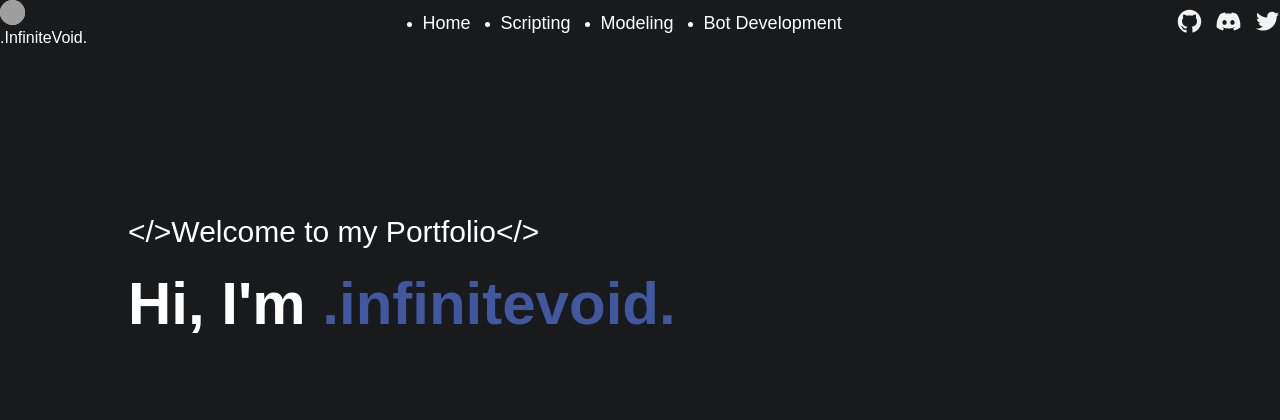
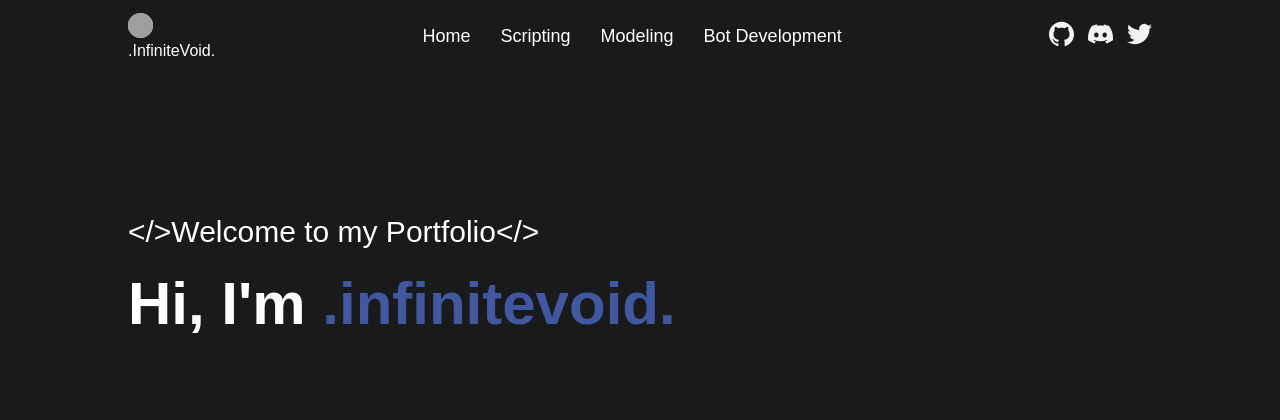
Before and after one commit to InfiniteVoid69/InfiniteVoid69.github.io, a PHP site: page / in a window 1280 px wide. Shown: the top 420 px of the page. Run offline with PHP 8.4, Linux system fonts and the light colour scheme; grey boxes are pictures that could not be loaded.

Commit message:
Update style.css

```diff
--- a/src/style.css
+++ b/src/style.css
@@ -22,6 +22,7 @@ html{
 /* --- Navbar --- */
 header{
     position: fixed;
+    padding: 1% 10%;
     width: 100%;
     top: 0;
     left: 0;
@@ -29,7 +30,6 @@ header{
 }
 .navbar{
     position: relative;
-    padding: 5 10%;
     display: flex;
     justify-content: space-between;
     align-items: center;
@@ -51,7 +51,7 @@ header{
 }
 nav ul{
     display: flex;
-    align-items: flex-start;
+    list-style-type: none;
     gap: 30px;
 }
 nav ul li a{
@@ -64,18 +64,7 @@ nav ul li a{
     align-items: center;
     gap: 14px;
 }
-.icon-github{
-    width: 25px;
-    height: 24.383px;
-}
-.icon-discord{
-    width: 25px;
-    height: 19.056px;
-}
-.icon-twitter{
-    width: 25px;
-    height: 20.314px;
-}
+
 
 
 /* --- Main stuff --- */
```
